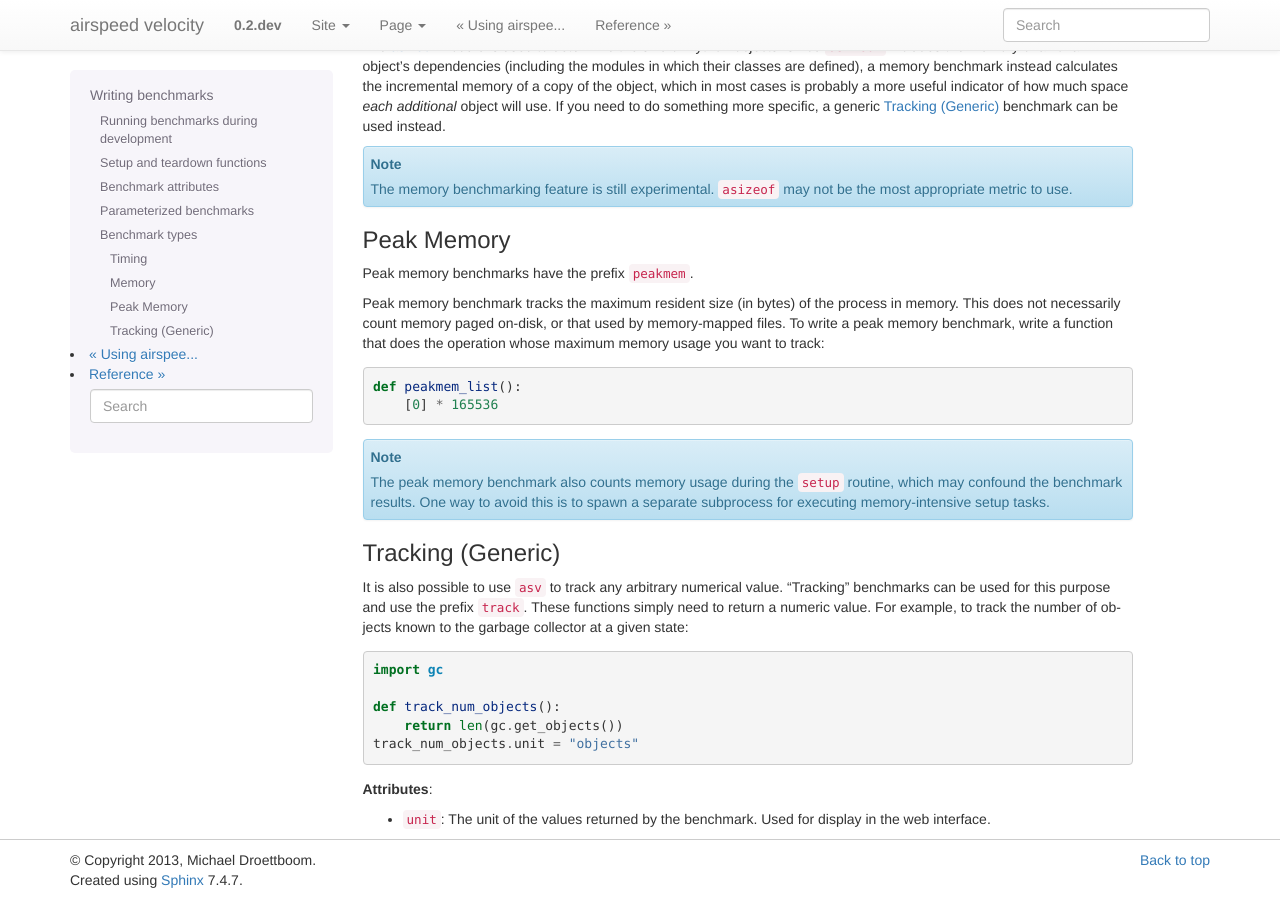
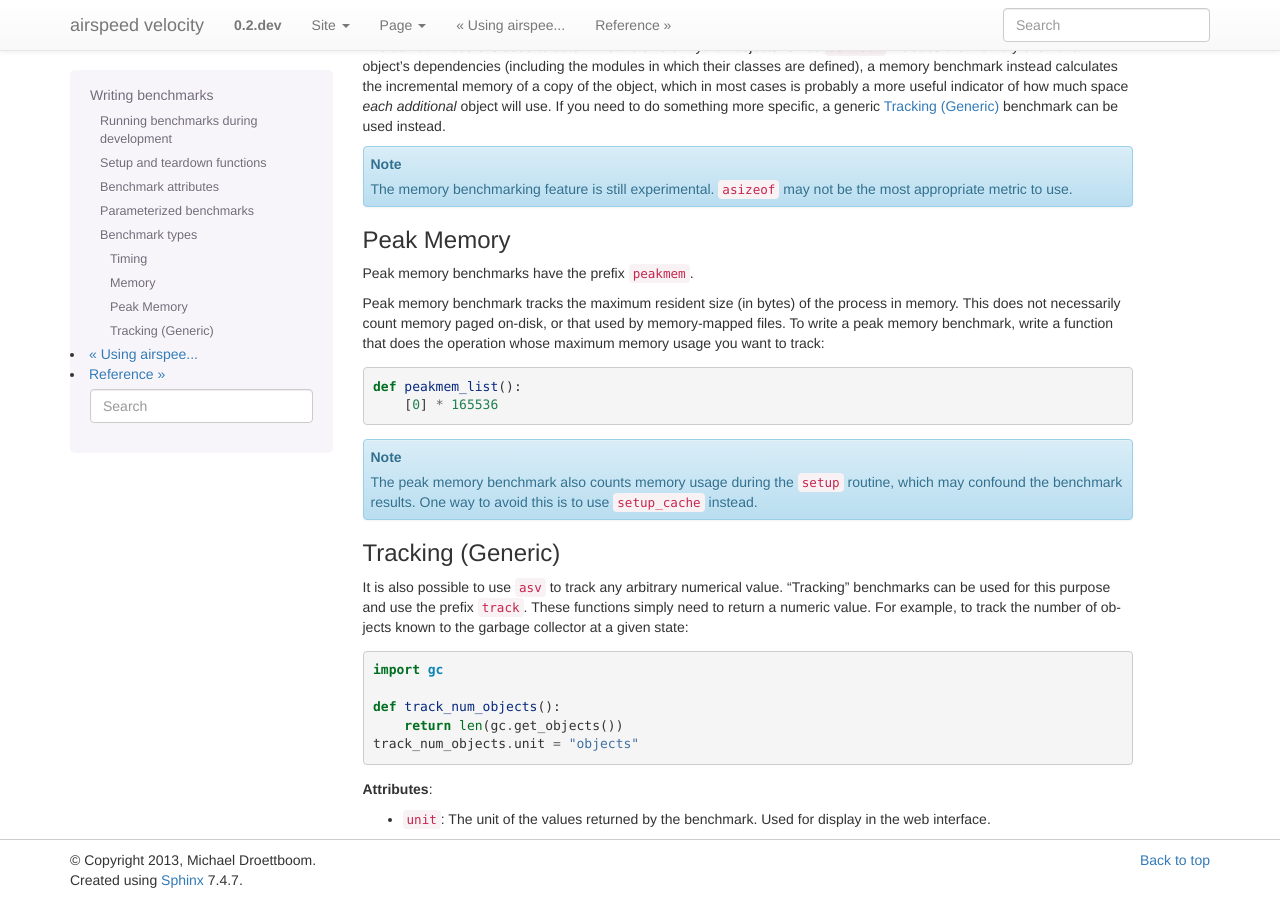
Before and after one commit to airspeed-velocity/asv, a Sphinx documentation site: the page built from docs/source/writing_benchmarks.rst, in a window 1280 px wide and 900 px high, scrolled down 4859 px. Built offline with Sphinx 7.4.7, drawn with Linux system fonts in a browser that asks for light colours; the version number is read from the project's files by our own code.

Commit message:
Recommendation about peak memory benchmarks

```diff
--- a/docs/source/writing_benchmarks.rst
+++ b/docs/source/writing_benchmarks.rst
@@ -346,8 +346,7 @@ memory usage you want to track::
 
    The peak memory benchmark also counts memory usage during the
    ``setup`` routine, which may confound the benchmark results. One
-   way to avoid this is to spawn a separate subprocess for executing
-   memory-intensive setup tasks.
+   way to avoid this is to use ``setup_cache`` instead.
 
 
 .. _tracking:
```
